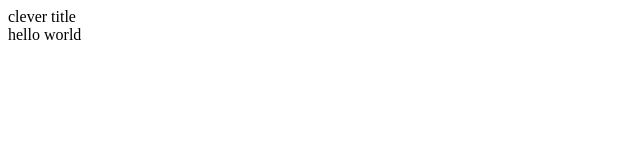
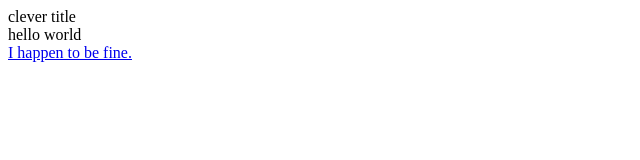
Before and after one commit to kenzielyons/helloword, a plain HTML site: page index.html in a window 1280 px wide. Shown: the whole page, without its empty margins (0-640 px from the left). Drawn offline with Linux system fonts and the light colour scheme.

Commit message:
create link

```diff
--- a/index.html
+++ b/index.html
@@ -11,5 +11,8 @@
   <div>
  hello world
   </div>
+   <a href="how-are-you">
+      I happen to be fine.
+   </a>
   <body>
 </html>
```
